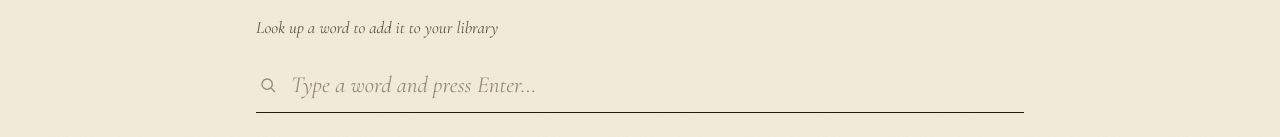
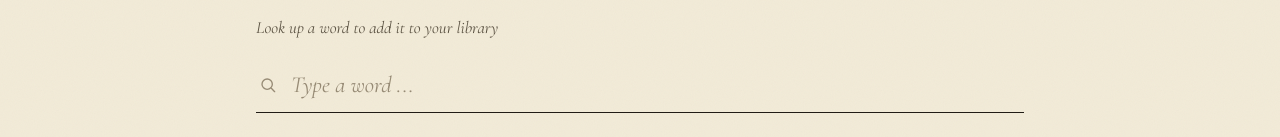
Before and after one commit to tanya-sonker/spells, a React (Vite) app: page /search in a window 1280 px wide. Shown: the part 195-332 px from the top of the page. Built offline with nearby package versions, Linux system fonts and the light colour scheme.

Commit message:
fix: placeholder text

```diff
--- a/src/components/dict-screens.jsx
+++ b/src/components/dict-screens.jsx
@@ -213,7 +213,7 @@ export function Search({ words, variant, onAdd, onOpen, onAdded }) {
           value={term}
           onChange={(e) => setTerm(e.target.value)}
           onKeyDown={(e) => { if (e.key === 'Enter') handleSubmit(e); }}
-          placeholder="Type a word and press Enter…"
+          placeholder="Type a word ..."
           autoComplete="off"
           autoCapitalize="none"
           autoCorrect="off"
@@ -278,7 +278,7 @@ export function Search({ words, variant, onAdd, onOpen, onAdded }) {
 
           <div className="capture">
             <p className="cap-help">Paste the line from the book you&rsquo;re reading <span className="muted">(optional)</span>.</p>
-            <textarea className="excerpt" value={excerpt} onChange={(e) => setExcerpt(e.target.value)} placeholder="Enter the sentence from your book…" />
+            <textarea className="excerpt" value={excerpt} onChange={(e) => setExcerpt(e.target.value)} placeholder="Enter the sentence from your book …" />
           </div>
 
           <button className={'cta' + (justAdded ? ' done' : '')} onClick={doAdd}>
```
